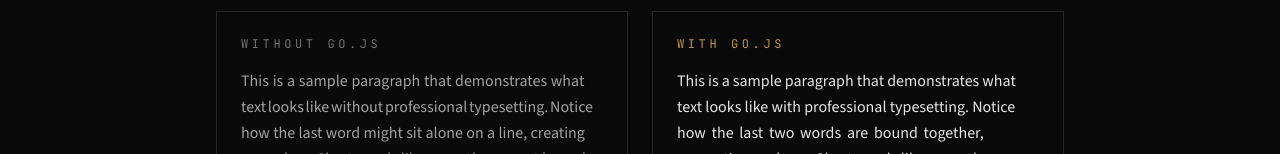
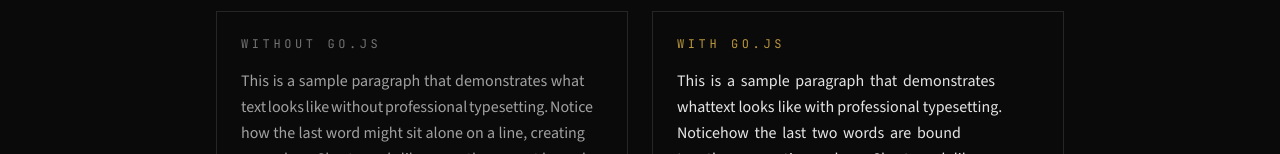
Before and after one commit to speedwarnsf/web-typography, a Next.js app: page /go in a window 1280 px wide. Shown: the part 798-952 px from the top of the page. Built offline with nearby package versions, Linux system fonts and the light colour scheme; a web font is replaced by a local one.

Commit message:
go.js: apply real typesetText + smoothRag to after example (was hardcoded nbsp)

```diff
--- a/src/app/go/page.tsx
+++ b/src/app/go/page.tsx
@@ -1,7 +1,8 @@
 "use client";
 
-import { useState } from "react";
+import { useState, useEffect, useRef } from "react";
 import CopyButton from "@/components/CopyButton";
+import { typesetText, smoothRag } from "@/lib/typeset";
 
 export default function GoPage() {
   const scriptTag = '<script src="https://typeset.us/go.js"></script>';
@@ -9,7 +10,17 @@
 
   const beforeText = "This is a sample paragraph that demonstrates what text looks like without professional typesetting. Notice how the last word might sit alone on a line, creating an orphan. Short words like a, an, the are not bound to the following word, and there are other issues.";
 
-  const afterText = "This is a sample paragraph that demonstrates what text looks like with professional typesetting. Notice how the last two words are bound together, preventing orphans. Short words like a, an, the are properly bound to\u00A0the following word, and sentence breaks are\u00A0handled elegantly.";
+  const afterText = "This is a sample paragraph that demonstrates what text looks like with professional typesetting. Notice how the last two words are bound together, preventing orphans. Short words like a, an, the are properly bound to the following word, and sentence breaks are handled elegantly.";
+
+  const afterRef = useRef<HTMLParagraphElement>(null);
+
+  // Apply real typesetText + smoothRag to the "after" paragraph
+  useEffect(() => {
+    if (!afterRef.current) return;
+    afterRef.current.textContent = typesetText(afterText);
+    const cleanup = smoothRag(afterRef.current);
+    return cleanup;
+  }, []);
 
   return (
     <div className="min-h-screen bg-[#0a0a0a] text-neutral-200">
@@ -74,9 +85,10 @@
               With go.js
             </h3>
             <p
+              ref={afterRef}
               className="font-[family-name:var(--font-source-sans)] text-neutral-200 leading-relaxed"
               style={{
-                textWrap: 'pretty',
+                textWrap: 'pretty' as any,
                 hangingPunctuation: 'first last',
                 fontFeatureSettings: '"liga" 1, "calt" 1, "kern" 1'
               }}
```
